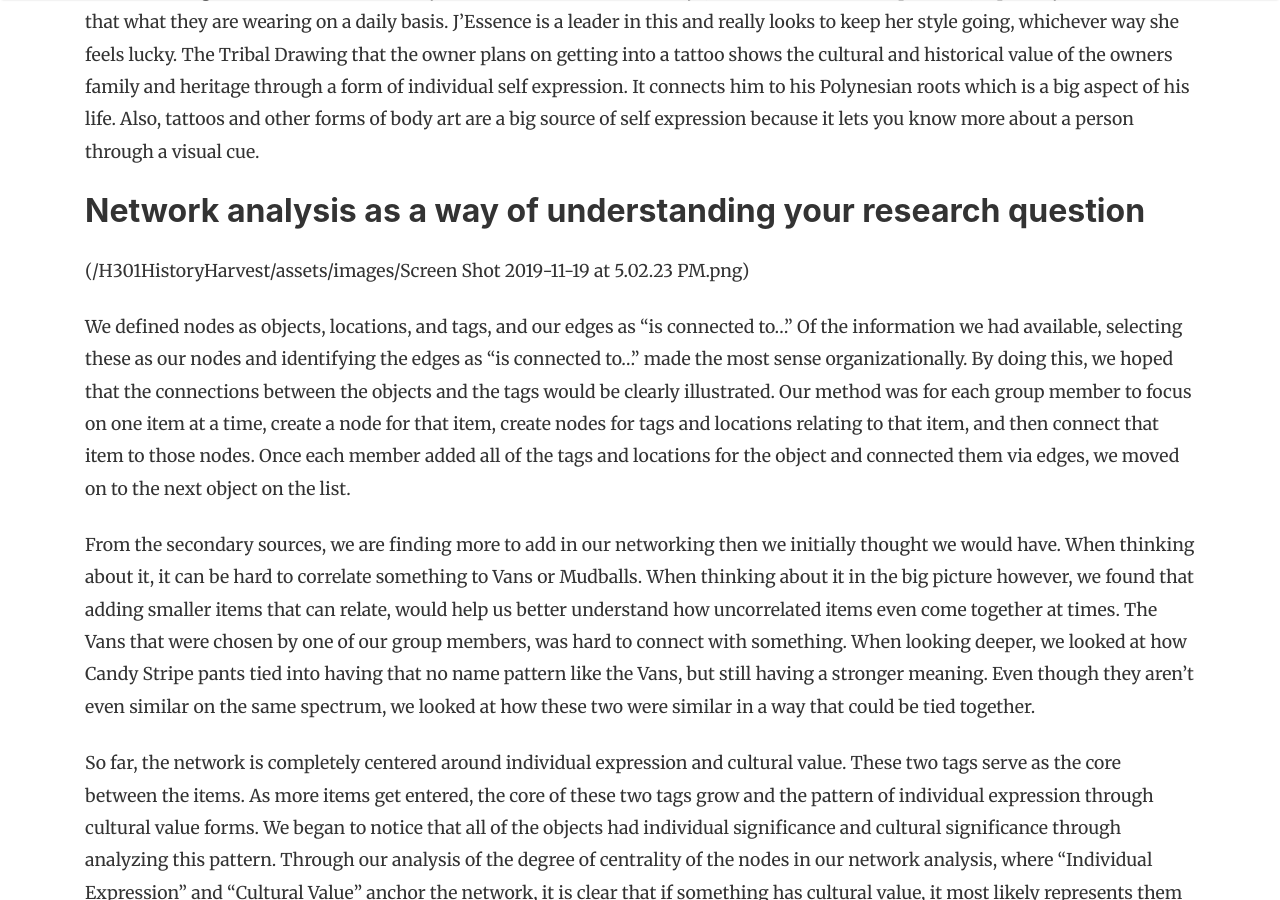
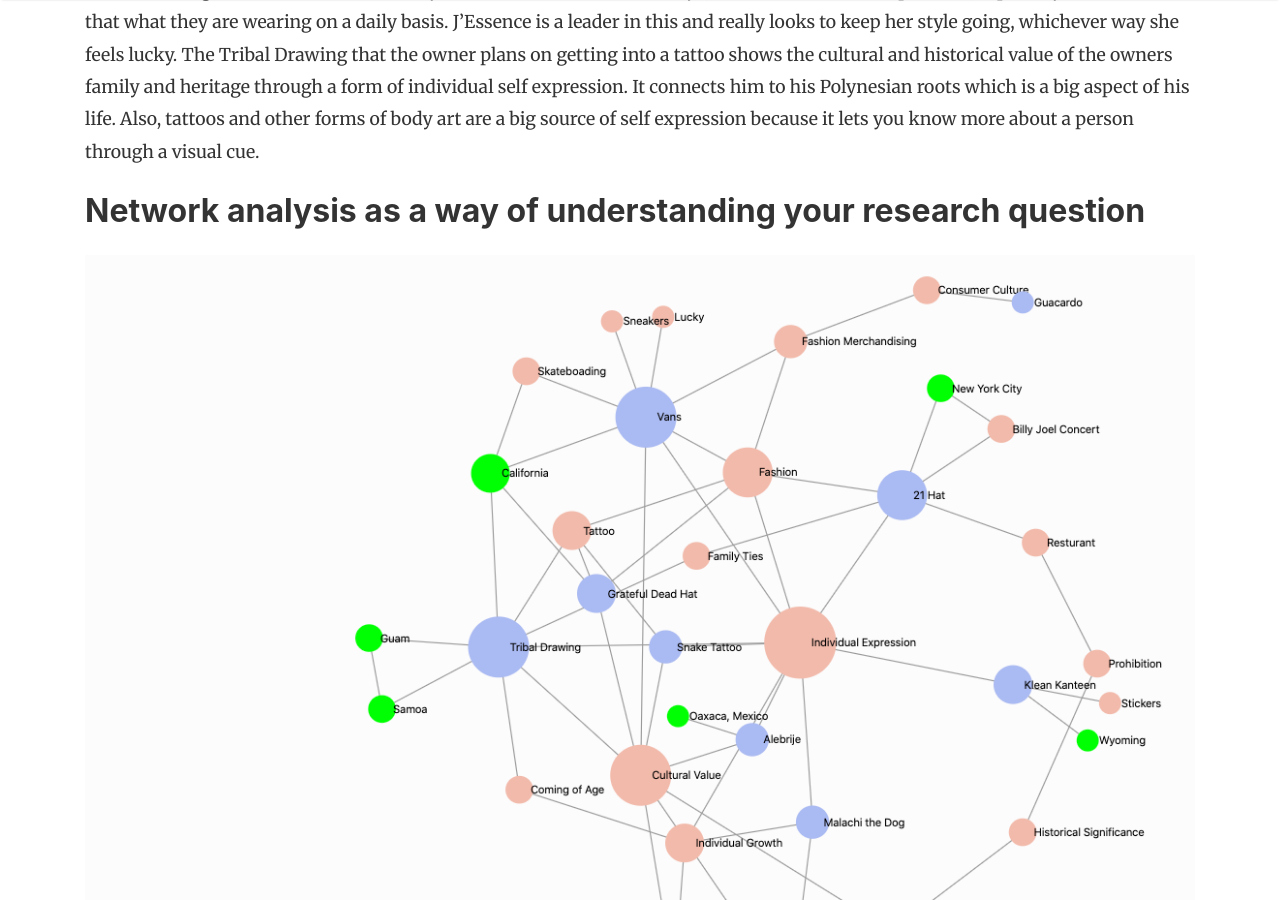
Before and after one commit to H301HistoryHarvest/H301HistoryHarvest, a Jekyll site: the page built from _stories/Networks2.md, in a window 1280 px wide and 900 px high, scrolled down 606 px. Built offline with Jekyll 4.4.1, drawn with Linux system fonts in a browser that asks for light colours; nearby versions of some CDN libraries; comment, search, counter and statistics services are not loaded.

Commit message:
Update Networks2.md

```diff
--- a/_stories/Networks2.md
+++ b/_stories/Networks2.md
@@ -20,7 +20,7 @@ The Dorodango collection is a collection of mudballs that were collected by the
 
 ## Network analysis as a way of understanding your research question
 
-(/H301HistoryHarvest/assets/images/Screen Shot 2019-11-19 at 5.02.23 PM.png)
+![](/H301HistoryHarvest/assets/images/Screen Shot 2019-11-19 at 5.02.23 PM.png)
 
 We defined nodes as objects, locations, and tags, and our edges as "is connected to..." Of the information we had available, selecting these as our nodes and identifying the edges as "is connected to..." made the most sense organizationally. By doing this, we hoped that the connections between the objects and the tags would be clearly illustrated. Our method was for each group member to focus on one item at a time, create a node for that item, create nodes for tags and locations relating to that item, and then connect that item to those nodes. Once each member added all of the tags and locations for the object and connected them via edges, we moved on to the next object on the list.
 
```
